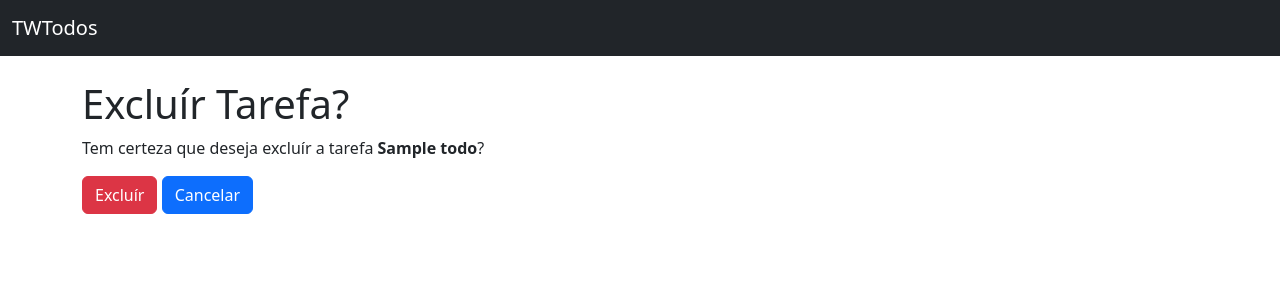
After one commit to treinaweb/treinaweb-youtube-introducao-ao-django, a Django app: page /delete/1 in a window 1280 px wide. The commit adds this page. Shown: the top 300 px of the page. Run offline with Django 4.2, Linux system fonts and the light colour scheme; tables that the repository leaves empty hold one stand-in row (values such as "Sample post").

Commit message:
Vídeo 07 - Criando a página de exclusão de tarefas

```diff
--- a/setup/urls.py
+++ b/setup/urls.py
@@ -1,11 +1,12 @@
 from django.contrib import admin
 from django.urls import path
 
-from todos.views import TodoListView, TodoCreateView, TodoUpdateView
+from todos.views import TodoListView, TodoCreateView, TodoUpdateView, TodoDeleteView
 
 urlpatterns = [
     path("admin/", admin.site.urls),
     path("", TodoListView.as_view(), name="todo_list"),
     path("create", TodoCreateView.as_view(), name="todo_create"),
     path("update/<int:pk>", TodoUpdateView.as_view(), name="todo_update"),
+    path("delete/<int:pk>", TodoDeleteView.as_view(), name="todo_delete"),
 ]
--- /dev/null
+++ b/todos/templates/todos/todo_confirm_delete.html
@@ -0,0 +1,18 @@
+{% extends 'base.html' %}
+
+{% block page_title %}
+    Excluír Tarefa
+{% endblock page_title %}
+
+{% block content %}
+    <h1>Excluír Tarefa?</h1>
+
+    <p>Tem certeza que deseja excluír a tarefa <strong>{{ todo.title }}</strong>?</p>
+
+    <form method="POST">
+        {% csrf_token %}
+
+        <button type="submit" class="btn btn-danger">Excluír</button>
+        <a href="{% url 'todo_list' %}" class="btn btn-primary">Cancelar</a>
+    </form>
+{% endblock content %}
--- a/todos/templates/todos/todo_list.html
+++ b/todos/templates/todos/todo_list.html
@@ -30,7 +30,7 @@
                         <td>
                             <a href="#" class="btn btn-primary btn-sm">Concluir</a>
                             <a href="{% url 'todo_update' pk=todo.pk %}" class="btn btn-secondary btn-sm">Editar</a>
-                            <a href="#" class="btn btn-danger btn-sm">Excluír</a>
+                            <a href="{% url 'todo_delete' pk=todo.pk %}" class="btn btn-danger btn-sm">Excluír</a>
                         </td>
                     </tr>
                 {% endfor %}
--- a/todos/views.py
+++ b/todos/views.py
@@ -1,4 +1,4 @@
-from django.views.generic import ListView, CreateView, UpdateView
+from django.views.generic import ListView, CreateView, UpdateView, DeleteView
 from django.urls import reverse_lazy
 
 from .models import Todo
@@ -18,3 +18,8 @@ class TodoUpdateView(UpdateView):
     model = Todo
     fields = ["title", "deadline"]
     success_url = reverse_lazy("todo_list")
+
+
+class TodoDeleteView(DeleteView):
+    model = Todo
+    success_url = reverse_lazy("todo_list")
```
